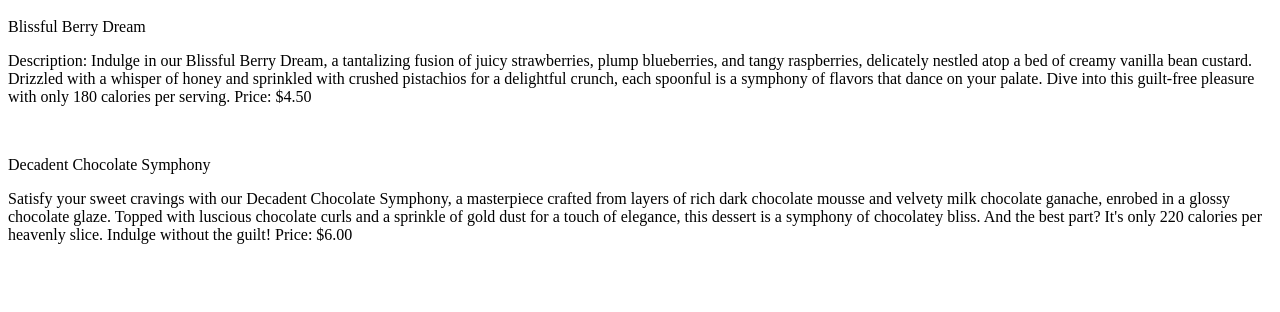
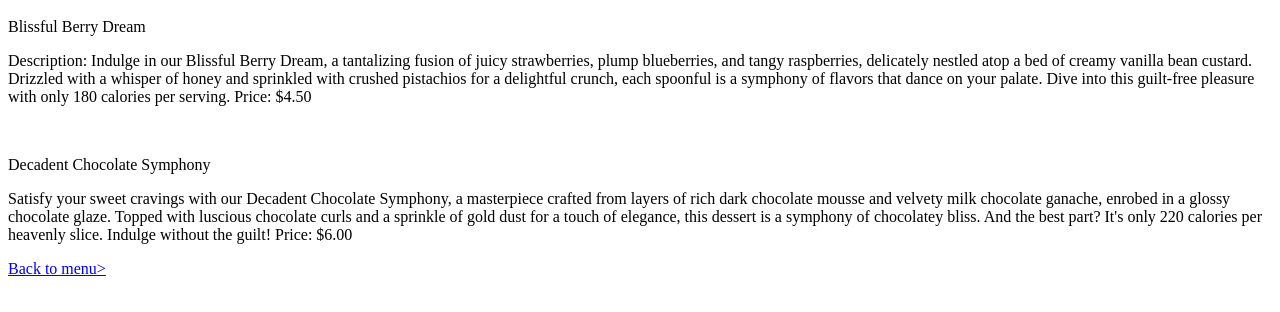
Before and after one commit to wtinder/Mod3, a plain HTML site: page dessert.html in a window 1280 px wide. Shown: the part 48-360 px from the top of the page. Drawn offline with Linux system fonts and the light colour scheme.

Commit message:
Update dessert.html

```diff
--- a/dessert.html
+++ b/dessert.html
@@ -6,4 +6,5 @@
   <br>
   <p>Decadent Chocolate Symphony</p>
   <p>Satisfy your sweet cravings with our Decadent Chocolate Symphony, a masterpiece crafted from layers of rich dark chocolate mousse and velvety milk chocolate ganache, enrobed in a glossy chocolate glaze. Topped with luscious chocolate curls and a sprinkle of gold dust for a touch of elegance, this dessert is a symphony of chocolatey bliss. And the best part? It's only 220 calories per heavenly slice. Indulge without the guilt! Price: $6.00</p>
+  <a href="index.html">Back to menu></a>
 </html>
```
